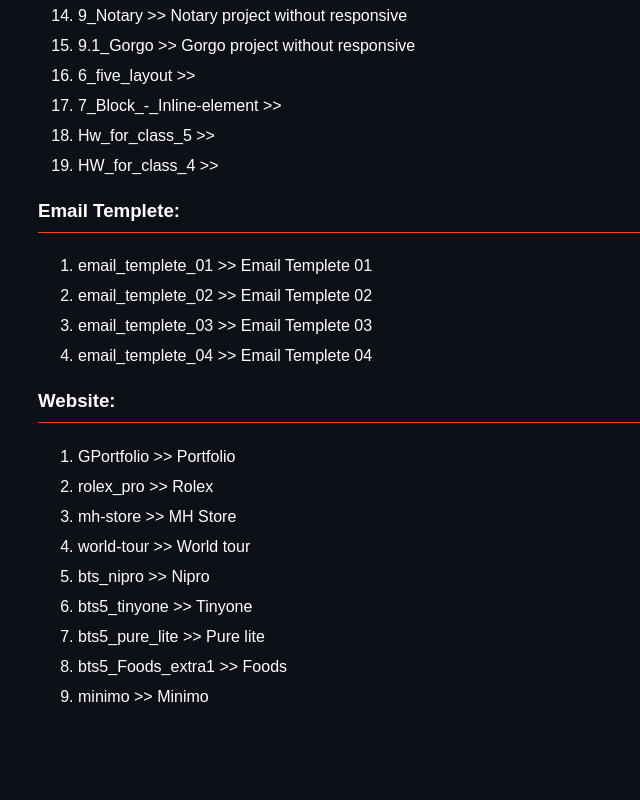
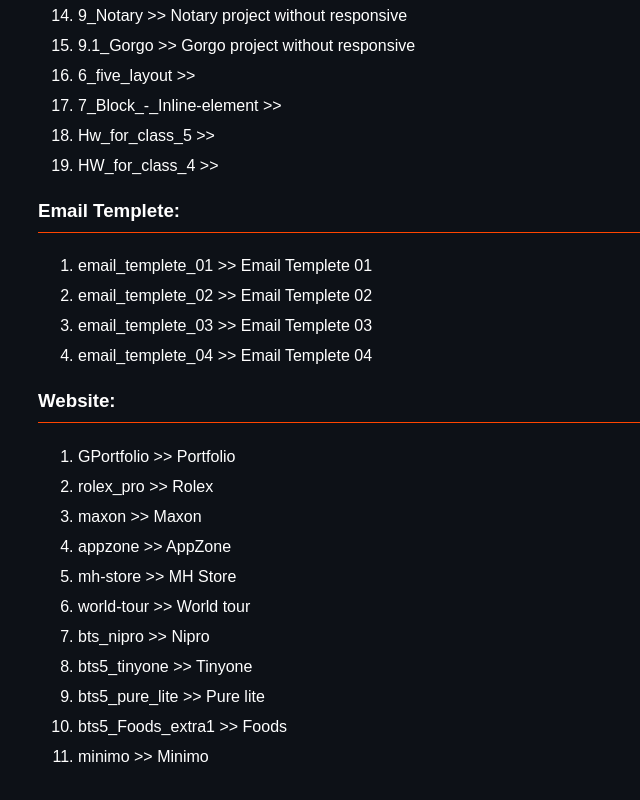
Before and after one commit to mhfaysal124/Link-Of-All-Repository, a plain HTML site: page index.html in a window 1280 px wide. Shown: the part 518-1318 px from the top of the page, without its empty margins (0-640 px from the left). Before the commit the page ends 1284 px from the top, so only its background shows below. Drawn offline with Linux system fonts and the light colour scheme.

Commit message:
add to more web site appzone and maxon

```diff
--- a/index.html
+++ b/index.html
@@ -44,6 +44,8 @@
     <ol>
         <li><a target="_blank" href="https://mhfaysal124.github.io/GPortfolio/">GPortfolio >> Portfolio</a></li>
         <li><a target="_blank" href="https://mhfaysal124.github.io/rolex_pro/">rolex_pro >> Rolex</a></li>
+        <li><a target="_blank" href="https://mhfaysal124.github.io/maxon/">maxon >> Maxon</a></li>
+        <li><a target="_blank" href="https://mhfaysal124.github.io/appzone/">appzone >> AppZone</a></li>
         <li><a target="_blank" href="https://mhfaysal124.github.io/mh-store/">mh-store >> MH Store</a></li>
         <li><a target="_blank" href="https://mhfaysal124.github.io/world-tour/">world-tour >> World tour</a></li>
         <li><a target="_blank" href="https://mhfaysal124.github.io/bts5_nipro/">bts_nipro >> Nipro</a></li>
```
